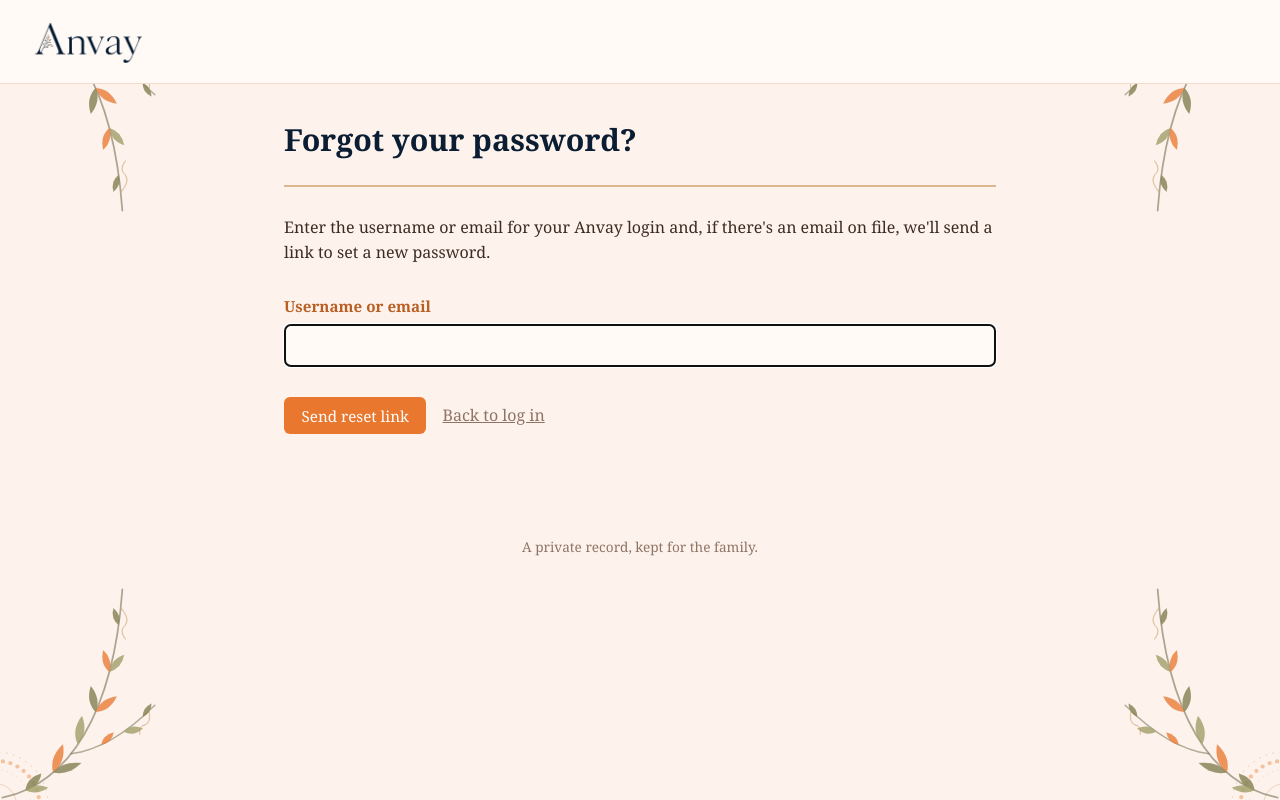
After one commit to shaheeniv/Anvay, a Flask app: page /forgot-password in a window 1280 px wide. The commit adds this page. Run offline with Flask 3, Linux system fonts and the light colour scheme.

Commit message:
Add self-service account setup and password reset by email
Admin creating a login can now enter an email instead of picking a
password -- the person gets a link to set their own. Same mechanism
powers a new "Forgot your password?" flow on the login page, and an
admin "Email a login link" button for helping someone directly. Sends
via Resend's API (stdlib urllib, no new dependency); requires
RESEND_API_KEY to be set, and degrades gracefully (clear error, no
crash) without it. The admin-sets-a-password-directly path still works
for anyone without an email on file.

Verified with real emails end-to-end: setup/reset link delivery, old
password invalidated after reset, single-use token enforcement, and
the generic (non-leaking) response on the forgot-password form.

Co-Authored-By: Claude Sonnet 5 <noreply@anthropic.com>

```diff
--- a/app.py
+++ b/app.py
@@ -12,12 +12,15 @@ Run it with: python3 app.py   (or double-click "Open Anvay.command")
 Then open: http://127.0.0.1:5000
 """
 
+import json
 import os
 import secrets
 import sqlite3
+import urllib.error
+import urllib.request
 import uuid
 from collections import defaultdict
-from datetime import date, timedelta
+from datetime import date, datetime, timedelta
 from functools import wraps
 from pathlib import Path
 
@@ -43,6 +46,10 @@ VIDEO_DIR = DATA_DIR / "videos"
 ALLOWED_PHOTO_EXTENSIONS = {"png", "jpg", "jpeg", "gif", "webp"}
 ALLOWED_VIDEO_EXTENSIONS = {"mp4", "mov", "m4v", "avi", "webm"}
 
+RESEND_API_KEY = os.environ.get("RESEND_API_KEY")
+FROM_EMAIL = "Anvay <login@anvay.uk>"
+RESET_TOKEN_LIFETIME_HOURS = 24
+
 CONTRIBUTION_KINDS = [
     ("memory", "Memory"),
     ("photo", "Photo"),
@@ -115,7 +122,83 @@ def init_db():
 # is all real per-person login needs here. A single before_request gate
 # covers every existing route in one place instead of decorating each one.
 
-PUBLIC_ENDPOINTS = {"login", "static", "home", "guest_contribute"}
+PUBLIC_ENDPOINTS = {"login", "static", "home", "guest_contribute", "forgot_password", "reset_password"}
+
+
+def send_email(to_email, subject, html_body):
+    """Sends one email via Resend's HTTP API using only the standard
+    library (no extra dependency for one API call). Returns (True, None)
+    on success or (False, error_message) — callers decide how to surface
+    a failure, since this shouldn't ever crash a request."""
+    if not RESEND_API_KEY:
+        return False, "Email isn't set up yet (no RESEND_API_KEY configured)."
+    payload = json.dumps({
+        "from": FROM_EMAIL,
+        "to": [to_email],
+        "subject": subject,
+        "html": html_body,
+    }).encode("utf-8")
+    req = urllib.request.Request(
+        "https://api.resend.com/emails",
+        data=payload,
+        headers={
+            "Authorization": f"Bearer {RESEND_API_KEY}",
+            "Content-Type": "application/json",
+            # Resend's API sits behind Cloudflare, which blocks Python's
+            # default urllib User-Agent ("Python-urllib/3.x") as a bot
+            # signature (HTTP 403, Cloudflare error 1010) — any normal-
+            # looking one avoids that.
+            "User-Agent": "Anvay/1.0 (+https://anvay.uk)",
+        },
+        method="POST",
+    )
+    try:
+        with urllib.request.urlopen(req, timeout=10) as response:
+            response.read()
+        return True, None
+    except urllib.error.HTTPError as e:
+        return False, f"Resend rejected the email ({e.code}): {e.read().decode('utf-8', 'replace')}"
+    except urllib.error.URLError as e:
+        return False, f"Couldn't reach Resend: {e.reason}"
+
+
+def create_password_reset_token(account_id):
+    db = get_db()
+    token = secrets.token_urlsafe(32)
+    expires_at = (datetime.utcnow() + timedelta(hours=RESET_TOKEN_LIFETIME_HOURS)).strftime("%Y-%m-%d %H:%M:%S")
+    db.execute(
+        "INSERT INTO password_reset_tokens (account_id, token, expires_at) VALUES (?, ?, ?)",
+        (account_id, token, expires_at),
+    )
+    db.commit()
+    return token
+
+
+def send_account_login_email(account, person_name, purpose):
+    """purpose is 'setup' (brand-new account, no password yet) or 'reset'
+    (existing account, they forgot their password) — same token mechanism
+    underneath, just different wording."""
+    token = create_password_reset_token(account["id"])
+    link = url_for("reset_password", token=token, _external=True)
+    if purpose == "setup":
+        subject = "Set up your Anvay login"
+        intro = f"You've been added to Anvay, {person_name}'s family archive."
+        cta = "Set your password"
+    else:
+        subject = "Reset your Anvay password"
+        intro = "We received a request to reset your Anvay password."
+        cta = "Choose a new password"
+    html_body = f"""
+      <p>{intro}</p>
+      <p><a href="{link}" style="background:#e9772e;color:#fff;padding:0.6rem 1.2rem;
+        border-radius:6px;text-decoration:none;display:inline-block;">{cta}</a></p>
+      <p>Or paste this link into your browser:<br>{link}</p>
+      <p style="color:#8f7364;font-size:0.9rem;">
+        This link works once and expires in {RESET_TOKEN_LIFETIME_HOURS} hours.
+        {"If you weren't expecting this, you can safely ignore this email." if purpose == "reset" else ""}
+      </p>
+    """
+    return send_email(account["email"], subject, html_body)
 
 
 @app.before_request
@@ -186,6 +269,56 @@ def login():
 @app.route("/logout", methods=["POST"])
 def logout():
     session.clear()
+    return redirect(url_for("login"))
+
+
+@app.route("/forgot-password", methods=["GET", "POST"])
+def forgot_password():
+    if request.method == "GET":
+        return render_template("forgot_password.html")
+
+    db = get_db()
+    identifier = request.form.get("identifier", "").strip()
+    account = db.execute(
+        "SELECT * FROM accounts WHERE username = ? OR email = ?", (identifier, identifier)
+    ).fetchone()
+    # Same message either way — confirming or denying that a username/email
+    # exists in the system is its own small information leak, not worth it.
+    if account is not None and account["email"]:
+        person = db.execute("SELECT * FROM people WHERE id = ?", (account["person_id"],)).fetchone()
+        send_account_login_email(account, person["name"], purpose="reset")
+    flash("If that matched an account with an email on file, a reset link is on its way.")
+    return redirect(url_for("login"))
+
+
+@app.route("/reset-password/<token>", methods=["GET", "POST"])
+def reset_password(token):
+    db = get_db()
+    token_row = db.execute(
+        "SELECT * FROM password_reset_tokens WHERE token = ?", (token,)
+    ).fetchone()
+    valid = (
+        token_row is not None
+        and token_row["used_at"] is None
+        and token_row["expires_at"] > datetime.utcnow().strftime("%Y-%m-%d %H:%M:%S")
+    )
+    if not valid:
+        return render_template("reset_password.html", valid=False)
+
+    if request.method == "GET":
+        return render_template("reset_password.html", valid=True, error=None)
+
+    password = request.form.get("password", "")
+    if len(password) < 8:
+        return render_template("reset_password.html", valid=True, error="Password must be at least 8 characters.")
+
+    db.execute(
+        "UPDATE accounts SET password_hash = ? WHERE id = ?",
+        (generate_password_hash(password, method="pbkdf2:sha256"), token_row["account_id"]),
+    )
+    db.execute("UPDATE password_reset_tokens SET used_at = datetime('now') WHERE id = ?", (token_row["id"],))
+    db.commit()
+    flash("Password set — you can log in now.")
     return redirect(url_for("login"))
 
 
@@ -696,13 +829,14 @@ def new_account(person_id):
         return render_template("account_form.html", person=person, account=None, error=None)
 
     username = request.form.get("username", "").strip()
+    email = request.form.get("email", "").strip()
     password = request.form.get("password", "")
     is_admin = 1 if request.form.get("is_admin") else 0
 
-    if not username or not password:
+    if not username or not (email or password):
         return render_template(
             "account_form.html", person=person, account=None,
-            error="Username and password are both required.",
+            error="Username is required, plus either an email (to send them a setup link) or a password you set yourself.",
         )
     if db.execute("SELECT 1 FROM accounts WHERE username = ?", (username,)).fetchone():
         return render_template(
@@ -710,12 +844,31 @@ def new_account(person_id):
             error=f'The username "{username}" is already taken.',
         )
 
-    db.execute(
-        "INSERT INTO accounts (person_id, username, password_hash, is_admin) VALUES (?, ?, ?, ?)",
-        (person_id, username, generate_password_hash(password, method="pbkdf2:sha256"), is_admin),
-    )
-    db.commit()
-    flash(f"Login created for {person['name']}.")
+    # With an email on file, they set their own password via an emailed
+    # link — this placeholder hash matches no real password, so login
+    # stays blocked until they complete that. Without an email (e.g. a
+    # child with no address of their own), the admin sets a starting
+    # password directly, same as before.
+    if email:
+        password_hash = generate_password_hash(secrets.token_urlsafe(32), method="pbkdf2:sha256")
+    else:
+        password_hash = generate_password_hash(password, method="pbkdf2:sha256")
+
+    cur = db.execute(
+        "INSERT INTO accounts (person_id, username, password_hash, email, is_admin) VALUES (?, ?, ?, ?, ?)",
+        (person_id, username, password_hash, email or None, is_admin),
+    )
+    db.commit()
+
+    if email:
+        account = db.execute("SELECT * FROM accounts WHERE id = ?", (cur.lastrowid,)).fetchone()
+        sent, error = send_account_login_email(account, person["name"], purpose="setup")
+        if sent:
+            flash(f"Login created for {person['name']} — a setup email was sent to {email}.")
+        else:
+            flash(f"Login created for {person['name']}, but the setup email failed to send: {error}")
+    else:
+        flash(f"Login created for {person['name']}.")
     return redirect(url_for("show_person", person_id=person_id))
 
 
@@ -732,6 +885,7 @@ def edit_account(person_id):
         return render_template("account_form.html", person=person, account=account, error=None)
 
     username = request.form.get("username", "").strip()
+    email = request.form.get("email", "").strip()
     new_password = request.form.get("password", "")
     is_admin = 1 if request.form.get("is_admin") else 0
 
@@ -751,17 +905,37 @@ def edit_account(person_id):
 
     if new_password:
         db.execute(
-            "UPDATE accounts SET username = ?, password_hash = ?, is_admin = ? WHERE person_id = ?",
-            (username, generate_password_hash(new_password, method="pbkdf2:sha256"), is_admin, person_id),
+            "UPDATE accounts SET username = ?, email = ?, password_hash = ?, is_admin = ? WHERE person_id = ?",
+            (username, email or None, generate_password_hash(new_password, method="pbkdf2:sha256"), is_admin, person_id),
         )
     else:
         db.execute(
-            "UPDATE accounts SET username = ?, is_admin = ? WHERE person_id = ?",
-            (username, is_admin, person_id),
+            "UPDATE accounts SET username = ?, email = ?, is_admin = ? WHERE person_id = ?",
+            (username, email or None, is_admin, person_id),
         )
     db.commit()
     flash(f"Login details updated for {person['name']}.")
     return redirect(url_for("show_person", person_id=person_id))
+
+
+@app.route("/people/<int:person_id>/account/send-login-email", methods=["POST"])
+@require_admin
+def send_login_email(person_id):
+    db = get_db()
+    person = db.execute("SELECT * FROM people WHERE id = ?", (person_id,)).fetchone()
+    account = db.execute("SELECT * FROM accounts WHERE person_id = ?", (person_id,)).fetchone()
+    if person is None or account is None:
+        return "Not found", 404
+    if not account["email"]:
+        flash("Add an email address for this login first, then save, before sending a link.")
+        return redirect(url_for("edit_account", person_id=person_id))
+
+    sent, error = send_account_login_email(account, person["name"], purpose="reset")
+    if sent:
+        flash(f"A login link was emailed to {account['email']}.")
+    else:
+        flash(f"Couldn't send that email: {error}")
+    return redirect(url_for("edit_account", person_id=person_id))
 
 
 @app.route("/people/<int:person_id>/edit")
--- /dev/null
+++ b/templates/forgot_password.html
@@ -0,0 +1,24 @@
+{% extends "base.html" %}
+{% block title %}Forgot Password — Anvay{% endblock %}
+{% block content %}
+
+  <div class="page-header">
+    <h1>Forgot your password?</h1>
+  </div>
+
+  <p class="hint">
+    Enter the username or email for your Anvay login and, if there's an
+    email on file, we'll send a link to set a new password.
+  </p>
+
+  <form class="entry-form" method="post" action="{{ url_for('forgot_password') }}">
+    <label for="identifier">Username or email</label>
+    <input type="text" id="identifier" name="identifier" required autofocus>
+
+    <div class="form-actions">
+      <button type="submit" class="button">Send reset link</button>
+      <a class="cancel-link" href="{{ url_for('login') }}">Back to log in</a>
+    </div>
+  </form>
+
+{% endblock %}
--- a/templates/login.html
+++ b/templates/login.html
@@ -18,4 +18,6 @@
     </div>
   </form>
 
+  <p class="hint"><a href="{{ url_for('forgot_password') }}">Forgot your password?</a></p>
+
 {% endblock %}
```
Also changed, not shown: schema.sql (+14 -0 lines), templates/account_form.html (+18 -2 lines), templates/reset_password.html (added, +29 -0 lines), README.md.
